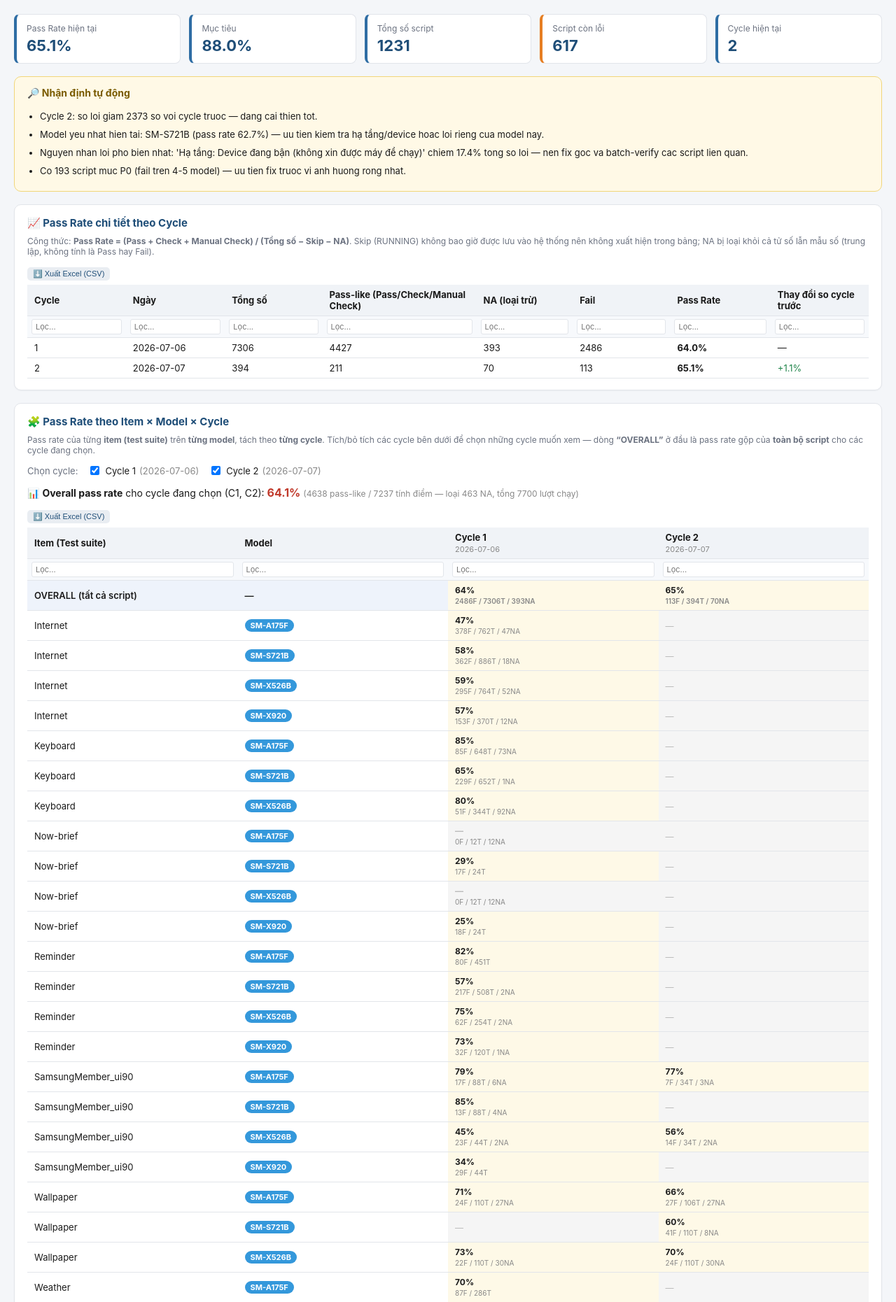
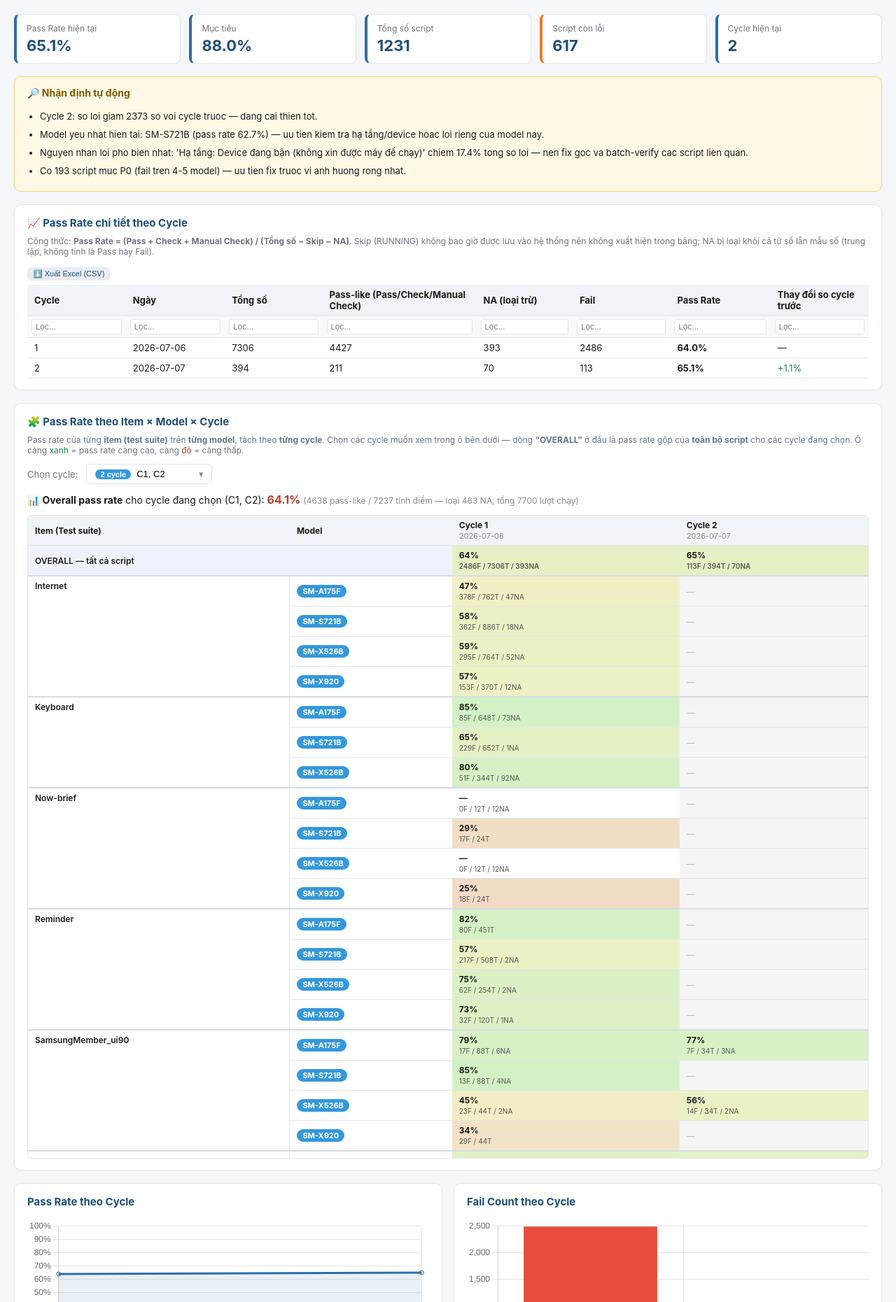
Before and after one commit to haianh6729/test-stabilization-tracker, a Flask app: page / in a window 1280 px wide. Shown: the part 90-1951 px from the top of the page at 70% size. Run offline with Flask 3, Linux system fonts and the light colour scheme; data comes from the database, SQL or seed files in the repository; data that the repository does not hold is empty.

Commit message:
Redesign Pass Rate theo Item × Model × Cycle trên dashboard
- Thay danh sách checkbox liệt kê hết cycle bằng dropdown multi-select
  gọn (badge đếm + preset Tất cả / 5 gần nhất / Bỏ chọn), co giãn tốt
  khi số cycle tăng theo thời gian.
- Bảng dữ liệu chuyển sang cross-table: gom nhóm cột Item (rowspan,
  không lặp tên), heatmap liên tục theo pass rate (đỏ→vàng→xanh),
  header + cột Item/Model sticky khi cuộn.
- Gỡ suiteModelTable khỏi hệ sort/filter dùng chung (không tương thích
  layout rowspan/colspan); lọc chi tiết dùng tab "So sánh Cycle".
- Gắn listener đóng dropdown 1 lần để tránh rò rỉ khi refresh 15s.

Co-Authored-By: Claude Opus 4.8 <noreply@anthropic.com>

```diff
--- a/static/app.js
+++ b/static/app.js
@@ -290,37 +290,110 @@ function renderSmChooser() {
   const box = $("#smCycleChooser");
   if (!box) return;
   const cycles = state.suiteModel.cycles || [];
-  box.innerHTML = `<span style="font-size:13px; color:var(--muted)">Chọn cycle:</span>` +
-    cycles.map((c) => `
-      <label style="font-size:13px; display:flex; align-items:center; gap:5px;">
-        <input type="checkbox" class="sm-cyc-cb" value="${c.cycle}" ${state.smSelected.has(c.cycle) ? "checked" : ""}>
-        Cycle ${c.cycle} <span style="color:#888">(${c.cycle_date || ""})</span>
-      </label>`).join("");
+  box.innerHTML = `
+    <span style="font-size:13px; color:var(--muted)">Chọn cycle:</span>
+    <div class="ms-dropdown" id="smMs">
+      <button type="button" class="ms-toggle" id="smMsToggle" aria-expanded="false"></button>
+      <div class="ms-panel" id="smMsPanel" hidden>
+        <div class="ms-actions">
+          <button type="button" data-act="all">Tất cả</button>
+          <button type="button" data-act="recent5">5 gần nhất</button>
+          <button type="button" data-act="none">Bỏ chọn</button>
+        </div>
+        <div class="ms-options">
+          ${cycles.map((c) => `
+            <label>
+              <input type="checkbox" class="sm-cyc-cb" value="${c.cycle}" ${state.smSelected.has(c.cycle) ? "checked" : ""}>
+              Cycle ${c.cycle} <span class="ms-date">${c.cycle_date || ""}</span>
+            </label>`).join("")}
+        </div>
+      </div>
+    </div>`;
+
+  updateSmToggleLabel();
+
+  const toggle = $("#smMsToggle");
+  const panel = $("#smMsPanel");
+  const setOpen = (open) => {
+    state._smPanelOpen = open;
+    if (open) { panel.removeAttribute("hidden"); toggle.setAttribute("aria-expanded", "true"); }
+    else { panel.setAttribute("hidden", ""); toggle.setAttribute("aria-expanded", "false"); }
+  };
+  // Giữ trạng thái mở qua các lần refresh dashboard (~15s) để không đóng ngang khi đang chọn.
+  if (state._smPanelOpen) setOpen(true);
+  toggle.addEventListener("click", (e) => {
+    e.stopPropagation();
+    setOpen(panel.hasAttribute("hidden"));
+  });
+  // Đóng panel khi click ra ngoài. Gắn 1 lần duy nhất (renderSmChooser chạy lại mỗi
+  // lần refresh dashboard ~15s nên không được add listener lặp lại → rò rỉ).
+  if (!state._smDocClickBound) {
+    document.addEventListener("click", (e) => {
+      const ms = $("#smMs");
+      if (!ms || ms.contains(e.target)) return;
+      state._smPanelOpen = false;
+      const p = $("#smMsPanel"), t = $("#smMsToggle");
+      if (p) p.setAttribute("hidden", "");
+      if (t) t.setAttribute("aria-expanded", "false");
+    });
+    state._smDocClickBound = true;
+  }
+
+  const applySelection = () => {
+    if (!state.smSelected.size && cycles.length) state.smSelected.add(cycles[cycles.length - 1].cycle); // luôn còn ít nhất 1
+    // Đồng bộ lại các checkbox theo state (cho các nút preset).
+    $$(".sm-cyc-cb").forEach((cb) => { cb.checked = state.smSelected.has(parseInt(cb.value, 10)); });
+    updateSmToggleLabel();
+    renderSuiteModelHead();
+    renderSuiteModelMatrix();
+    renderSmOverall();
+  };
+
   $$(".sm-cyc-cb").forEach((cb) => cb.addEventListener("change", () => {
     const cyc = parseInt(cb.value, 10);
     if (cb.checked) state.smSelected.add(cyc); else state.smSelected.delete(cyc);
-    if (!state.smSelected.size) { state.smSelected.add(cyc); cb.checked = true; return; } // luôn còn ít nhất 1
-    renderSuiteModelHead();
-    renderSuiteModelMatrix();
-    renderSmOverall();
+    applySelection();
   }));
+
+  $$("#smMsPanel .ms-actions button").forEach((btn) => btn.addEventListener("click", (e) => {
+    e.stopPropagation();
+    const act = btn.dataset.act;
+    if (act === "all") state.smSelected = new Set(cycles.map((c) => c.cycle));
+    else if (act === "none") state.smSelected = new Set();
+    else if (act === "recent5") state.smSelected = new Set(cycles.slice(-5).map((c) => c.cycle));
+    applySelection();
+  }));
+}
+
+function updateSmToggleLabel() {
+  const toggle = $("#smMsToggle");
+  if (!toggle) return;
+  const sel = smSelectedCyclesList();
+  const label = sel.length ? sel.map((c) => "C" + c.cycle).join(", ") : "Chưa chọn cycle";
+  toggle.innerHTML = `<span class="ms-count">${sel.length} cycle</span> ${label} <span class="ms-caret">▾</span>`;
+}
+
+// Màu heatmap theo pass rate 0..1: đỏ (0) → vàng (0.5) → xanh (1). Nền nhạt, chữ đậm dễ đọc.
+function heatColor(rate) {
+  const hue = Math.round(rate * 120); // 0 = đỏ, 120 = xanh lá
+  return `hsl(${hue}, 62%, 86%)`;
 }
 
 function smCellHtml(cell) {
   if (!cell) return `<td class="cyc-cell cyc-none" data-sortval="-1" title="Không chạy ở cycle này">—</td>`;
   const { pass_rate, fail_count, total, na_count } = cell;
-  let cls = "cyc-none", main = "—", sv = -1;
+  let main = "—", sv = -1, style = "";
   if (pass_rate !== null && pass_rate !== undefined) {
     main = (pass_rate * 100).toFixed(0) + "%"; sv = pass_rate;
-    cls = pass_rate === 1 ? "cyc-pass" : (pass_rate === 0 ? "cyc-fail" : "cyc-mixed");
+    style = ` style="background:${heatColor(pass_rate)}"`;
   }
   const detail = `${fail_count}F / ${total}T${na_count ? " / " + na_count + "NA" : ""}`;
-  return `<td class="cyc-cell ${cls}" data-sortval="${sv}" title="${detail}"><b>${main}</b><br><span class="cyc-detail">${detail}</span></td>`;
+  return `<td class="cyc-cell"${style} data-sortval="${sv}" title="${detail}"><b>${main}</b><br><span class="cyc-detail">${detail}</span></td>`;
 }
 
 function renderSuiteModelHead() {
   const sel = smSelectedCyclesList();
-  let h = `<tr><th>Item (Test suite)</th><th>Model</th>`;
+  let h = `<tr><th class="sm-col-item">Item (Test suite)</th><th class="sm-col-model">Model</th>`;
   for (const c of sel) {
     h += `<th>Cycle ${c.cycle}<br><span style="font-weight:400;font-size:11px;color:#888">${c.cycle_date || ""}</span></th>`;
   }
@@ -334,19 +407,32 @@ function renderSuiteModelMatrix() {
   const overall = state.suiteModel.overall_by_cycle || {};
 
   // Dòng OVERALL (tất cả script) ở đầu bảng.
-  let overallRow = `<tr style="background:#eef3fb; font-weight:600;">
-    <td>OVERALL (tất cả script)</td><td>—</td>`;
+  let overallRow = `<tr class="sm-overall-row">
+    <td class="sm-col-item" colspan="2">OVERALL — tất cả script</td>`;
   for (const c of sel) overallRow += smCellHtml(overall[c.cycle]);
   overallRow += `</tr>`;
 
-  const bodyRows = rows.map((r) => {
-    const cells = sel.map((c) => smCellHtml(r.by_cycle[c.cycle])).join("");
-    return `<tr>
-      <td>${r.test_suite}</td>
-      <td><span class="tag" style="background:#3498db">${r.model}</span></td>
-      ${cells}
-    </tr>`;
-  }).join("");
+  // Gom nhóm theo Item: cột Item chỉ hiện 1 lần (rowspan) cho tất cả model của item đó.
+  const groups = new Map();
+  for (const r of rows) {
+    if (!groups.has(r.test_suite)) groups.set(r.test_suite, []);
+    groups.get(r.test_suite).push(r);
+  }
+
+  let bodyRows = "";
+  for (const [suite, items] of groups) {
+    items.forEach((r, idx) => {
+      const cells = sel.map((c) => smCellHtml(r.by_cycle[c.cycle])).join("");
+      const itemCell = idx === 0
+        ? `<td class="sm-col-item sm-group-item" rowspan="${items.length}">${suite}</td>`
+        : "";
+      bodyRows += `<tr class="${idx === 0 ? "sm-group-start" : ""}">
+        ${itemCell}
+        <td class="sm-col-model"><span class="tag" style="background:#3498db">${r.model}</span></td>
+        ${cells}
+      </tr>`;
+    });
+  }
 
   $("#suiteModelTable tbody").innerHTML = overallRow + bodyRows;
 }
@@ -620,8 +706,11 @@ function ttSetup(table) {
   ttApply(table);
 }
 
+// Lưu ý: KHÔNG đưa "suiteModelTable" vào đây. Bảng đó dùng bố cục gom nhóm (rowspan cột
+// Item + dòng OVERALL colspan) nên không tương thích với hệ sort/filter dùng chung (vốn giả
+// định mọi dòng phẳng, cùng số cột). Cần lọc/sắp xếp chi tiết thì dùng tab "So sánh Cycle".
 const ENHANCED_TABLE_IDS = [
-  "passRateTable", "suiteModelTable", "ownerTable", "suiteTable",
+  "passRateTable", "ownerTable", "suiteTable",
   "cycleMatrixTable", "fixTrackingTable",
   "suiteListTable", "modelListTable", "ownerListTable",
 ];
--- a/static/style.css
+++ b/static/style.css
@@ -194,11 +194,62 @@ main { padding: 20px; max-width: 1400px; margin: 0 auto; }
 .hint { font-size: 12px; color: var(--muted); margin-top: -6px; margin-bottom: 12px; }
 
 .cyc-cell { text-align: center; font-size: 12px; padding: 6px 8px; white-space: nowrap; }
-.cyc-cell .cyc-detail { font-size: 10px; color: #888; }
+.cyc-cell .cyc-detail { font-size: 10px; color: #555; }
 .cyc-pass { background: #eafaf1; }
 .cyc-fail { background: #fdecea; }
 .cyc-mixed { background: #fef9e7; }
 .cyc-none { background: #f5f5f5; color: #bbb; }
+
+/* ---- Dropdown multi-select chọn cycle ---- */
+.ms-dropdown { position: relative; display: inline-block; }
+.ms-toggle {
+  display: inline-flex; align-items: center; gap: 8px;
+  min-width: 180px; max-width: 420px;
+  padding: 6px 12px; font-size: 13px;
+  background: #fff; border: 1px solid var(--border); border-radius: 6px;
+  cursor: pointer; text-align: left;
+  overflow: hidden; text-overflow: ellipsis; white-space: nowrap;
+}
+.ms-toggle:hover { border-color: #3498db; }
+.ms-toggle .ms-count {
+  background: #3498db; color: #fff; font-size: 11px; font-weight: 700;
+  padding: 1px 7px; border-radius: 10px; flex: none;
+}
+.ms-toggle .ms-caret { margin-left: auto; color: #888; flex: none; }
+.ms-panel {
+  position: absolute; top: calc(100% + 4px); left: 0; z-index: 40;
+  min-width: 240px; max-height: 320px; overflow-y: auto;
+  background: #fff; border: 1px solid var(--border); border-radius: 6px;
+  box-shadow: 0 6px 20px rgba(0,0,0,0.12); padding: 6px;
+}
+.ms-panel[hidden] { display: none; }
+.ms-actions { display: flex; gap: 6px; padding: 4px 4px 8px; border-bottom: 1px solid var(--border); margin-bottom: 6px; }
+.ms-actions button {
+  flex: 1; font-size: 11px; padding: 4px 6px; cursor: pointer;
+  background: #f0f3f7; border: 1px solid var(--border); border-radius: 4px;
+}
+.ms-actions button:hover { background: #e3e9f0; }
+.ms-options label {
+  display: flex; align-items: center; gap: 7px;
+  font-size: 13px; padding: 5px 6px; border-radius: 4px; cursor: pointer;
+}
+.ms-options label:hover { background: #f0f3f7; }
+.ms-options .ms-date { color: #888; font-size: 11px; }
+
+/* ---- Cross-table Item × Model × Cycle: cuộn + sticky + gom nhóm ---- */
+.sm-table-wrap { max-height: 60vh; overflow: auto; border: 1px solid var(--border); border-radius: 6px; }
+.sm-matrix { font-size: 12px; }
+.sm-matrix thead th { top: 0; z-index: 3; }
+.sm-matrix .sm-col-item, .sm-matrix .sm-col-model {
+  position: sticky; background: #fff; z-index: 1;
+}
+.sm-matrix .sm-col-item { left: 0; min-width: 130px; }
+.sm-matrix .sm-col-model { left: 130px; min-width: 96px; }
+.sm-matrix thead .sm-col-item, .sm-matrix thead .sm-col-model { z-index: 4; background: #f0f3f7; }
+.sm-matrix .sm-group-item { font-weight: 600; vertical-align: top; border-right: 1px solid var(--border); }
+.sm-matrix .sm-group-start td { border-top: 2px solid #d5dde6; }
+.sm-matrix .sm-overall-row td { background: #eef3fb; font-weight: 600; }
+.sm-matrix tbody tr:hover .cyc-cell { filter: brightness(0.96); }
 
 .form-row {
   display: flex;
--- a/templates/index.html
+++ b/templates/index.html
@@ -53,15 +53,15 @@
 
   <div class="card">
     <h3>🧩 Pass Rate theo Item × Model × Cycle</h3>
-    <p class="hint">Pass rate của từng <b>item (test suite)</b> trên <b>từng model</b>, tách theo <b>từng cycle</b>. Tích/bỏ tích các cycle bên dưới để chọn những cycle muốn xem — dòng <b>“OVERALL”</b> ở đầu là pass rate gộp của <b>toàn bộ script</b> cho các cycle đang chọn.</p>
-    <div class="form-row" id="smCycleChooser" style="gap:14px;">
-      <span style="font-size:13px; color:var(--muted)">Chọn cycle:</span>
+    <p class="hint">Pass rate của từng <b>item (test suite)</b> trên <b>từng model</b>, tách theo <b>từng cycle</b>. Chọn các cycle muốn xem trong ô bên dưới — dòng <b>“OVERALL”</b> ở đầu là pass rate gộp của <b>toàn bộ script</b> cho các cycle đang chọn. Ô càng <span style="color:#1e8449">xanh</span> = pass rate càng cao, càng <span style="color:#c0392b">đỏ</span> = càng thấp.</p>
+    <div class="form-row" id="smCycleChooser" style="gap:12px; align-items:center;"></div>
+    <div id="smOverallBox" style="margin:6px 0 12px; font-size:14px;"></div>
+    <div class="sm-table-wrap">
+      <table id="suiteModelTable" class="data-table sm-matrix">
+        <thead id="suiteModelHead"></thead>
+        <tbody></tbody>
+      </table>
     </div>
-    <div id="smOverallBox" style="margin:6px 0 12px; font-size:14px;"></div>
-    <table id="suiteModelTable" class="data-table">
-      <thead id="suiteModelHead"></thead>
-      <tbody></tbody>
-    </table>
   </div>
 
   <div class="chart-grid">
```
